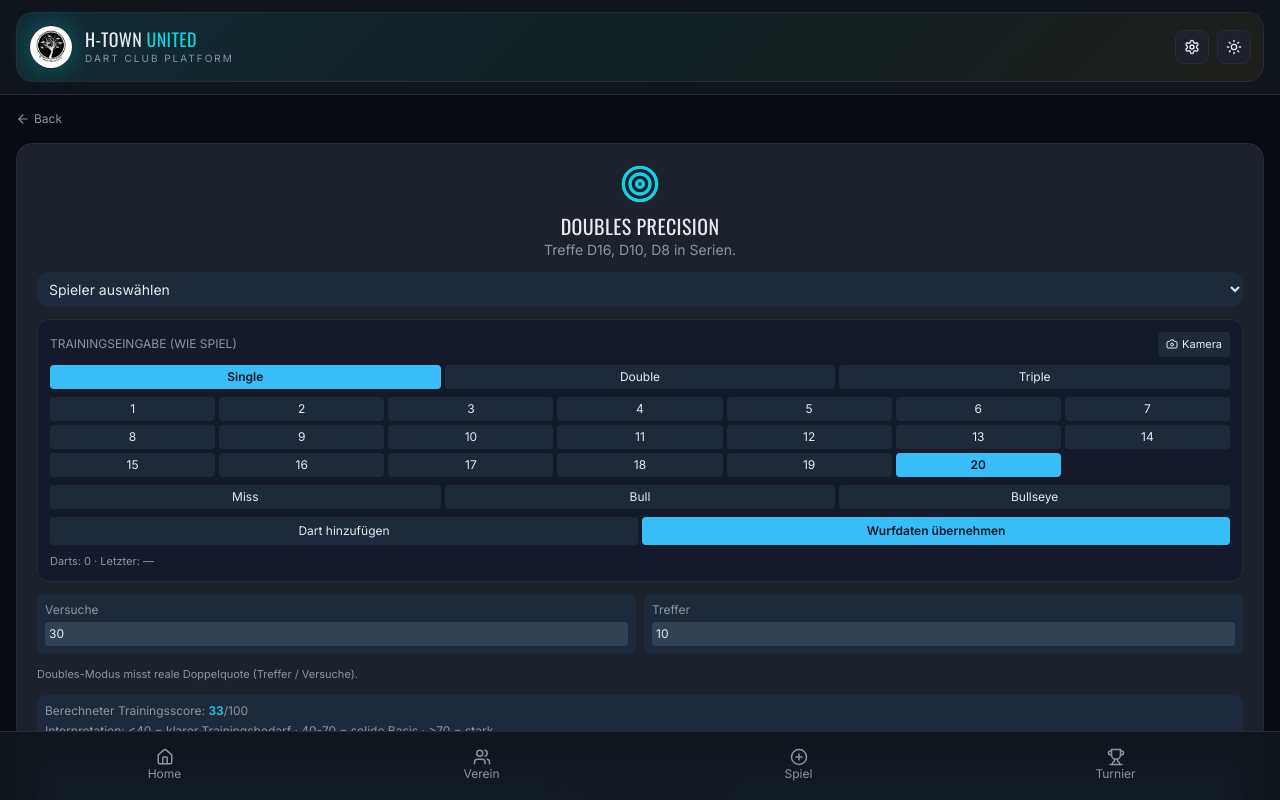
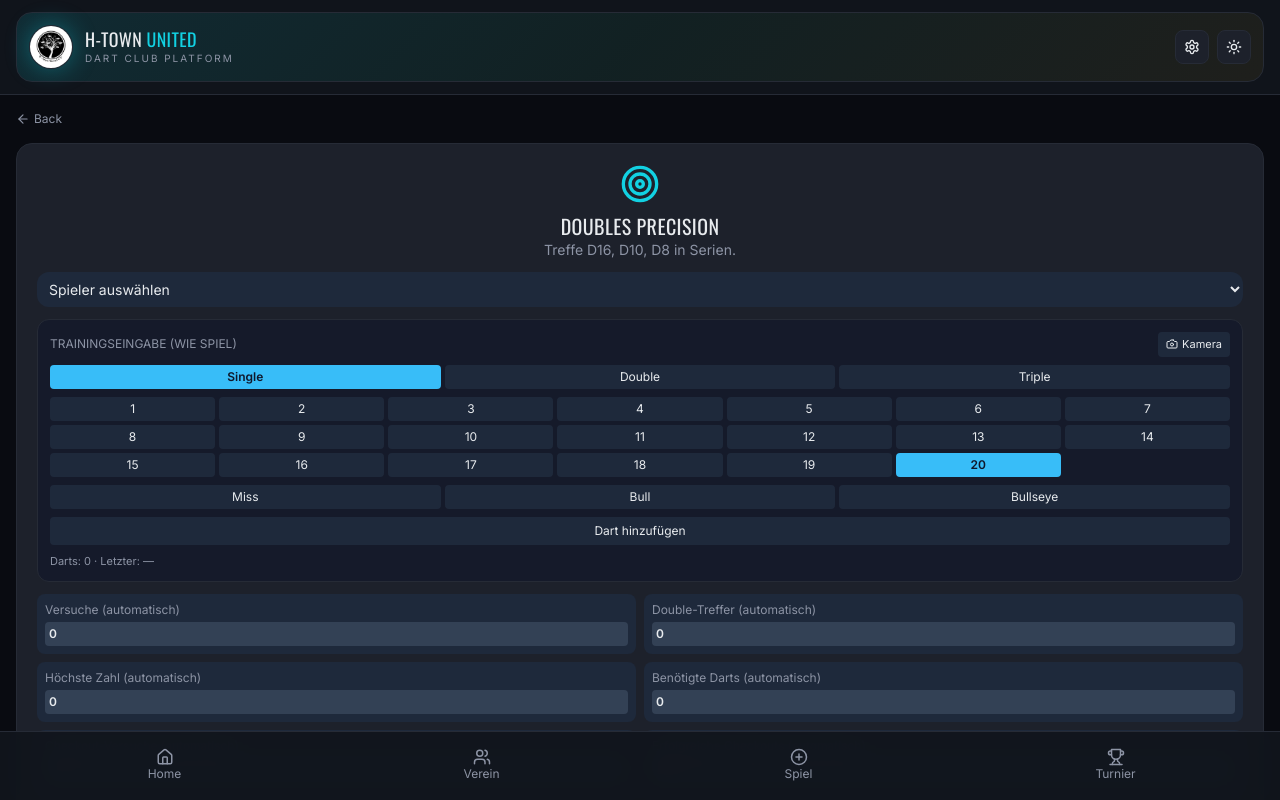
Before and after one commit to Martin-Mue/H-Town-United-Dartsapp-byClawdbot, a React (Vite) app in the folder frontend/: page /training in a window 1280 px wide. Both pictures are taken after a click on the button 640 px from the left and 322 px from the top of the page. Shown: the top 800 px of the page. Built offline with nearby package versions, Linux system fonts and the light colour scheme.

Commit message:
refactor: auto-calculate training metrics from captured darts and gate score until data exists

```diff
--- a/frontend/src/features/training/TrainingPage.tsx
+++ b/frontend/src/features/training/TrainingPage.tsx
@@ -53,17 +53,6 @@ export function TrainingPage() {
   const [trainingSegment, setTrainingSegment] = useState<number>(20);
   const [trainingThrows, setTrainingThrows] = useState<Array<{ base: number; mult: 1 | 2 | 3; points: number }>>([]);
 
-  const [attempts, setAttempts] = useState(30);
-  const [hits, setHits] = useState(10);
-  const [highestReached, setHighestReached] = useState(12);
-  const [dartsUsed, setDartsUsed] = useState(45);
-  const [checkoutsCompleted, setCheckoutsCompleted] = useState(3);
-  const [checkoutAttempts, setCheckoutAttempts] = useState(10);
-  const [avgDartsForCheckout, setAvgDartsForCheckout] = useState(4);
-  const [wonScenarios, setWonScenarios] = useState(4);
-  const [scenarioCount, setScenarioCount] = useState(10);
-  const [t20Hits, setT20Hits] = useState(20);
-  const [t20Darts, setT20Darts] = useState(100);
 
   const players = useMemo<ManagedPlayer[]>(() => {
     try {
@@ -95,36 +84,54 @@ export function TrainingPage() {
     }).filter((rule) => (ruleFilter === 'all' ? true : rule.kind === ruleFilter));
   }, [ruleFilter]);
 
+
+  const autoMetrics = useMemo(() => {
+    const darts = trainingThrows;
+    const attempts = darts.length;
+    const hits = darts.filter((d) => d.mult === 2 && d.base > 0).length;
+    const highestReached = attempts > 0 ? Math.max(...darts.map((d) => (d.base >= 1 && d.base <= 20 ? d.base : 1))) : 0;
+    const dartsUsed = attempts;
+    const checkoutAttempts = Math.max(1, Math.floor(attempts / 3));
+    const checkoutsCompleted = darts.filter((d) => d.mult === 2 || d.base === 50).length;
+    const avgDartsForCheckout = attempts > 0 ? Math.max(1, Math.min(9, Math.round(attempts / Math.max(1, checkoutsCompleted)))) : 9;
+    const scenarioCount = Math.max(1, Math.floor(attempts / 3));
+    const wonScenarios = Math.floor(darts.filter((d) => d.points >= 40).length / 2);
+    const t20Hits = darts.filter((d) => d.base === 20 && d.mult === 3).length;
+    const t20Darts = attempts;
+
+    return { attempts, hits, highestReached, dartsUsed, checkoutAttempts, checkoutsCompleted, avgDartsForCheckout, scenarioCount, wonScenarios, t20Hits, t20Darts, hasData: attempts > 0 };
+  }, [trainingThrows]);
+
   const computeScore = (drill: TrainingDrill): { score: number; metrics: Record<string, number> } => {
     switch (drill.id) {
       case 'doubles': {
-        const ratio = Math.max(0, Math.min(1, hits / Math.max(1, attempts)));
-        const sampleQuality = Math.max(0.6, Math.min(1, attempts / 30));
-        return { score: Math.round(ratio * 100 * sampleQuality), metrics: { attempts, hits } };
+        const ratio = Math.max(0, Math.min(1, autoMetrics.hits / Math.max(1, autoMetrics.attempts)));
+        const sampleQuality = Math.max(0.6, Math.min(1, autoMetrics.attempts / 30));
+        return { score: Math.round(ratio * 100 * sampleQuality), metrics: { attempts: autoMetrics.attempts, hits: autoMetrics.hits } };
       }
       case 'clock': {
-        const progress = Math.max(0, Math.min(20, highestReached));
+        const progress = Math.max(0, Math.min(20, autoMetrics.highestReached));
         const parDarts = Math.max(1, progress * 3);
-        const efficiency = Math.max(0, Math.min(1, parDarts / Math.max(parDarts, dartsUsed)));
-        return { score: Math.round((progress / 20) * 75 + efficiency * 25), metrics: { highestReached, dartsUsed } };
+        const efficiency = Math.max(0, Math.min(1, parDarts / Math.max(parDarts, autoMetrics.dartsUsed)));
+        return { score: Math.round((progress / 20) * 75 + efficiency * 25), metrics: { highestReached: autoMetrics.highestReached, dartsUsed: autoMetrics.dartsUsed } };
       }
       case 'finish': {
-        const success = checkoutsCompleted / Math.max(1, checkoutAttempts);
-        const speedBonus = Math.max(0, Math.min(1, (6 - avgDartsForCheckout) / 3));
-        return { score: Math.round(success * 75 + speedBonus * 25), metrics: { checkoutsCompleted, checkoutAttempts, avgDartsForCheckout } };
+        const success = autoMetrics.checkoutsCompleted / Math.max(1, autoMetrics.checkoutAttempts);
+        const speedBonus = Math.max(0, Math.min(1, (6 - autoMetrics.avgDartsForCheckout) / 3));
+        return { score: Math.round(success * 75 + speedBonus * 25), metrics: { checkoutsCompleted: autoMetrics.checkoutsCompleted, checkoutAttempts: autoMetrics.checkoutAttempts, avgDartsForCheckout: autoMetrics.avgDartsForCheckout } };
       }
       case 'pressure': {
-        const clutch = wonScenarios / Math.max(1, scenarioCount);
-        const stabilityBonus = Math.max(0.7, Math.min(1, scenarioCount / 12));
-        return { score: Math.round(clutch * 100 * stabilityBonus), metrics: { wonScenarios, scenarioCount } };
+        const clutch = autoMetrics.wonScenarios / Math.max(1, autoMetrics.scenarioCount);
+        const stabilityBonus = Math.max(0.7, Math.min(1, autoMetrics.scenarioCount / 12));
+        return { score: Math.round(clutch * 100 * stabilityBonus), metrics: { wonScenarios: autoMetrics.wonScenarios, scenarioCount: autoMetrics.scenarioCount } };
       }
       case 'random': {
-        const solved = checkoutsCompleted / Math.max(1, checkoutAttempts);
-        return { score: Math.round(solved * 100), metrics: { solved: checkoutsCompleted, tasks: checkoutAttempts } };
+        const solved = autoMetrics.checkoutsCompleted / Math.max(1, autoMetrics.checkoutAttempts);
+        return { score: Math.round(solved * 100), metrics: { solved: autoMetrics.checkoutsCompleted, tasks: autoMetrics.checkoutAttempts } };
       }
       case 't20': {
-        const hitRate = t20Hits / Math.max(1, t20Darts);
-        return { score: Math.round(hitRate * 100), metrics: { t20Hits, t20Darts } };
+        const hitRate = autoMetrics.t20Hits / Math.max(1, autoMetrics.t20Darts);
+        return { score: Math.round(hitRate * 100), metrics: { t20Hits: autoMetrics.t20Hits, t20Darts: autoMetrics.t20Darts } };
       }
       default:
         return { score: 0, metrics: {} };
@@ -157,22 +164,6 @@ export function TrainingPage() {
     if (trainingThrows.length >= 120) return;
     const points = trainingSegment === 50 ? 50 : Math.min(60, trainingSegment * trainingMultiplier);
     setTrainingThrows((prev) => [...prev, { base: trainingSegment, mult: trainingMultiplier, points }]);
-  };
-
-  const applyThrowMetrics = () => {
-    if (trainingThrows.length === 0) return;
-    const darts = trainingThrows;
-    setAttempts(darts.length);
-    setHits(darts.filter((d) => d.mult === 2 && d.base > 0).length);
-    setHighestReached(Math.max(1, ...darts.map((d) => (d.base >= 1 && d.base <= 20 ? d.base : 1))));
-    setDartsUsed(darts.length);
-    setCheckoutsCompleted(darts.filter((d) => d.mult === 2 || d.base === 50).length);
-    setCheckoutAttempts(Math.max(1, Math.floor(darts.length / 3)));
-    setAvgDartsForCheckout(Math.max(1, Math.min(9, Math.round(darts.length / Math.max(1, Math.floor(darts.length / 9))))));
-    setWonScenarios(Math.floor(darts.filter((d) => d.points >= 40).length / 2));
-    setScenarioCount(Math.max(1, Math.floor(darts.length / 3)));
-    setT20Hits(darts.filter((d) => d.base === 20 && d.mult === 3).length);
-    setT20Darts(darts.length);
   };
 
   const completeSession = () => {
@@ -215,7 +206,7 @@ export function TrainingPage() {
     setSelectedDrill(null);
   };
 
-  const drillScorePreview = selectedDrill ? computeScore(selectedDrill).score : 0;
+  const drillScorePreview = selectedDrill && autoMetrics.hasData ? computeScore(selectedDrill).score : null;
 
   if (selectedDrill) {
     return (
@@ -271,61 +262,29 @@ export function TrainingPage() {
               <button onClick={() => setTrainingSegment(50)} className="rounded bg-slate-800 p-1 text-xs">Bullseye</button>
             </div>
 
-            <div className="grid grid-cols-2 gap-1">
-              <button onClick={addTrainingDart} className="rounded bg-slate-800 p-1.5 text-xs">Dart hinzufügen</button>
-              <button onClick={applyThrowMetrics} className="rounded bg-sky-400 p-1.5 text-xs font-semibold text-slate-900">Wurfdaten übernehmen</button>
-            </div>
+            <button onClick={addTrainingDart} className="w-full rounded bg-slate-800 p-1.5 text-xs">Dart hinzufügen</button>
             <p className="text-[11px] muted-text">Darts: {trainingThrows.length} · Letzter: {trainingThrows.at(-1) ? `${trainingThrows.at(-1)?.base}x${trainingThrows.at(-1)?.mult}` : '—'}</p>
           </div>
 
-          {selectedDrill.id === 'doubles' && (
-            <>
-              <div className="grid grid-cols-2 gap-2 text-xs">
-                <NumberField label="Versuche" value={attempts} setValue={setAttempts} />
-                <NumberField label="Treffer" value={hits} setValue={setHits} />
-              </div>
-              <p className="text-[11px] muted-text">Doubles-Modus misst reale Doppelquote (Treffer / Versuche).</p>
-            </>
-          )}
-
-          {selectedDrill.id === 'clock' && (
-            <div className="grid grid-cols-2 gap-2 text-xs">
-              <NumberField label="Höchste Zahl" value={highestReached} setValue={setHighestReached} min={1} max={20} />
-              <NumberField label="Benötigte Darts" value={dartsUsed} setValue={setDartsUsed} min={1} max={200} />
-            </div>
-          )}
-
-          {(selectedDrill.id === 'finish' || selectedDrill.id === 'random') && (
-            <div className="grid grid-cols-3 gap-2 text-xs">
-              <NumberField label="Erfolgreiche Checkouts" value={checkoutsCompleted} setValue={setCheckoutsCompleted} />
-              <NumberField label="Checkout Versuche" value={checkoutAttempts} setValue={setCheckoutAttempts} />
-              {selectedDrill.id === 'finish' && <NumberField label="Ø Darts pro Checkout" value={avgDartsForCheckout} setValue={setAvgDartsForCheckout} min={1} max={9} />}
-            </div>
-          )}
-
-          {selectedDrill.id === 'pressure' && (
-            <>
-              <div className="grid grid-cols-2 gap-2 text-xs">
-                <NumberField label="Gewonnene Szenarien" value={wonScenarios} setValue={setWonScenarios} />
-                <NumberField label="Szenarien gesamt" value={scenarioCount} setValue={setScenarioCount} />
-              </div>
-              <p className="text-[11px] muted-text">Pressure misst Decider-/Drucksituationen: gewonnene Szenarien ÷ gesamt.</p>
-            </>
-          )}
-
-          {selectedDrill.id === 't20' && (
-            <div className="grid grid-cols-2 gap-2 text-xs">
-              <NumberField label="T20 Treffer" value={t20Hits} setValue={setT20Hits} />
-              <NumberField label="Gesamt Darts" value={t20Darts} setValue={setT20Darts} />
-            </div>
-          )}
+          <div className="grid grid-cols-2 gap-2 text-xs">
+            <ReadOnlyField label="Versuche (automatisch)" value={autoMetrics.attempts} />
+            <ReadOnlyField label="Double-Treffer (automatisch)" value={autoMetrics.hits} />
+            <ReadOnlyField label="Höchste Zahl (automatisch)" value={autoMetrics.highestReached} />
+            <ReadOnlyField label="Benötigte Darts (automatisch)" value={autoMetrics.dartsUsed} />
+            <ReadOnlyField label="Checkout-Versuche (automatisch)" value={autoMetrics.checkoutAttempts} />
+            <ReadOnlyField label="Erfolgreiche Checkouts (automatisch)" value={autoMetrics.checkoutsCompleted} />
+            <ReadOnlyField label="Pressure Szenarien (automatisch)" value={autoMetrics.scenarioCount} />
+            <ReadOnlyField label="Gewonnene Pressure-Szenarien" value={autoMetrics.wonScenarios} />
+            <ReadOnlyField label="T20 Treffer (automatisch)" value={autoMetrics.t20Hits} />
+            <ReadOnlyField label="T20 Darts (automatisch)" value={autoMetrics.t20Darts} />
+          </div>
 
           <div className="rounded-lg bg-slate-800 p-2 text-xs muted-text">
-            <p>Berechneter Trainingsscore: <span className="primary-text font-semibold">{drillScorePreview}</span>/100</p>
-            <p className="mt-1">Interpretation: &lt;40 = klarer Trainingsbedarf · 40-70 = solide Basis · &gt;70 = stark.</p>
+            <p>Berechneter Trainingsscore: <span className="primary-text font-semibold">{drillScorePreview ?? "—"}</span>{drillScorePreview !== null ? "/100" : ""}</p>
+            <p className="mt-1">Interpretation: erst nach erfassten Darts sinnvoll. &lt;40 = Trainingsbedarf · 40-70 = solide Basis · &gt;70 = stark.</p>
           </div>
 
-          <button disabled={!selectedPlayerId} onClick={completeSession} className="w-full rounded-xl bg-sky-400 p-3 font-semibold text-slate-900 flex items-center justify-center gap-2 disabled:opacity-60">
+          <button disabled={!selectedPlayerId || !autoMetrics.hasData} onClick={completeSession} className="w-full rounded-xl bg-sky-400 p-3 font-semibold text-slate-900 flex items-center justify-center gap-2 disabled:opacity-60">
             <Play size={16} /> Training abschließen
           </button>
         </div>
@@ -424,18 +383,11 @@ export function TrainingPage() {
   );
 }
 
-function NumberField({ label, value, setValue, min = 0, max = 999 }: { label: string; value: number; setValue: (v: number) => void; min?: number; max?: number }) {
+function ReadOnlyField({ label, value }: { label: string; value: number }) {
   return (
-    <label className="rounded-lg bg-slate-800 p-2">
+    <div className="rounded-lg bg-slate-800 p-2">
       <span className="block muted-text mb-1">{label}</span>
-      <input
-        type="number"
-        value={value}
-        min={min}
-        max={max}
-        onChange={(e) => setValue(Math.max(min, Math.min(max, Number(e.target.value || 0))))}
-        className="w-full rounded bg-slate-700 p-1"
-      />
-    </label>
+      <p className="rounded bg-slate-700 p-1 font-semibold">{value}</p>
+    </div>
   );
 }
```
